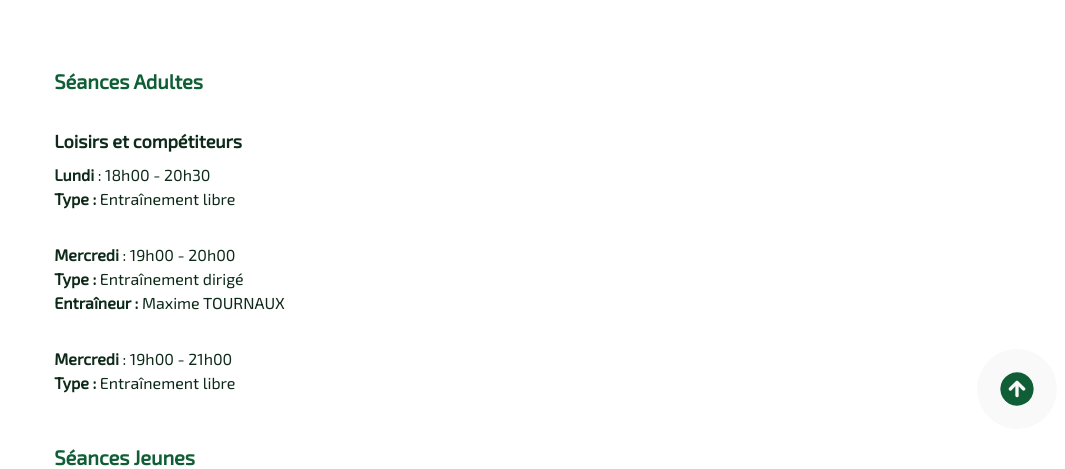
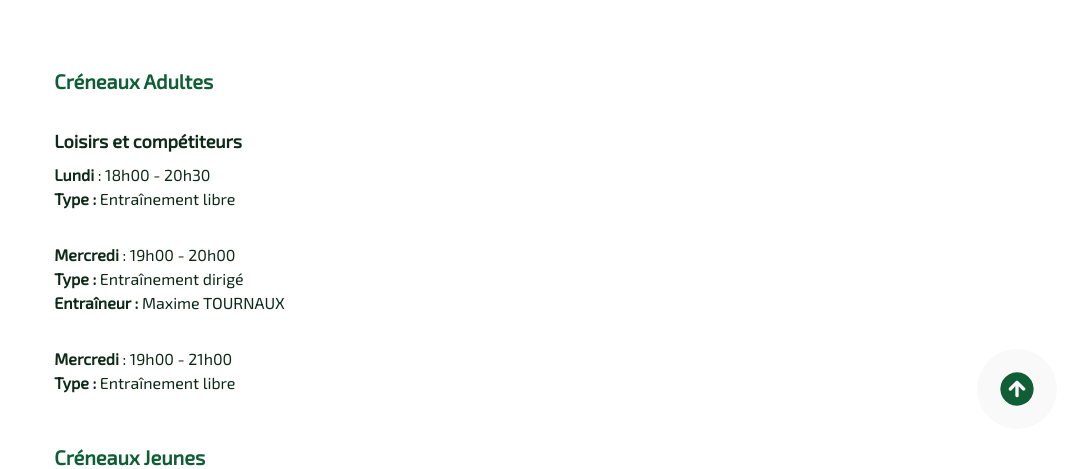
Before and after one commit to ttfarguais/ttfarguais, a Next.js app: page /entrainements in a window 1280 px wide. Shown: the part 331-800 px from the top of the page, without its empty margins (183-1248 px from the left). Built offline with nearby package versions, Linux system fonts and the light colour scheme.

Commit message:
Update Training-list.jsx

```diff
--- a/app/src/components/Main/Training/Training-list.jsx
+++ b/app/src/components/Main/Training/Training-list.jsx
@@ -8,7 +8,7 @@ export default function TrainingList({category}) {
     category.name === "Jeunes" ? "mt-12" : "mt-4"
   }`}
 >
-  Séances {category.name}
+  Créneaux {category.name}
 </h2>
 
 
```
